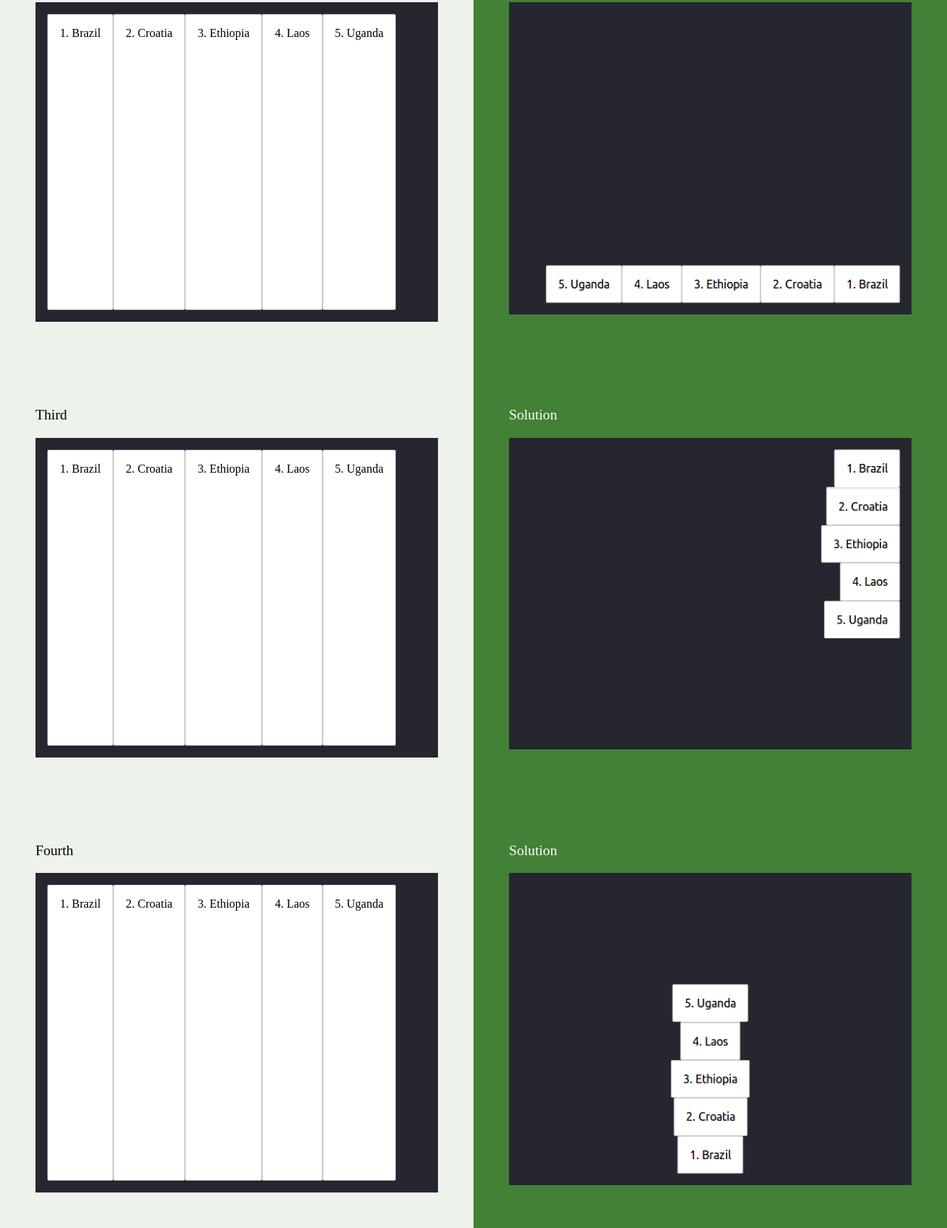
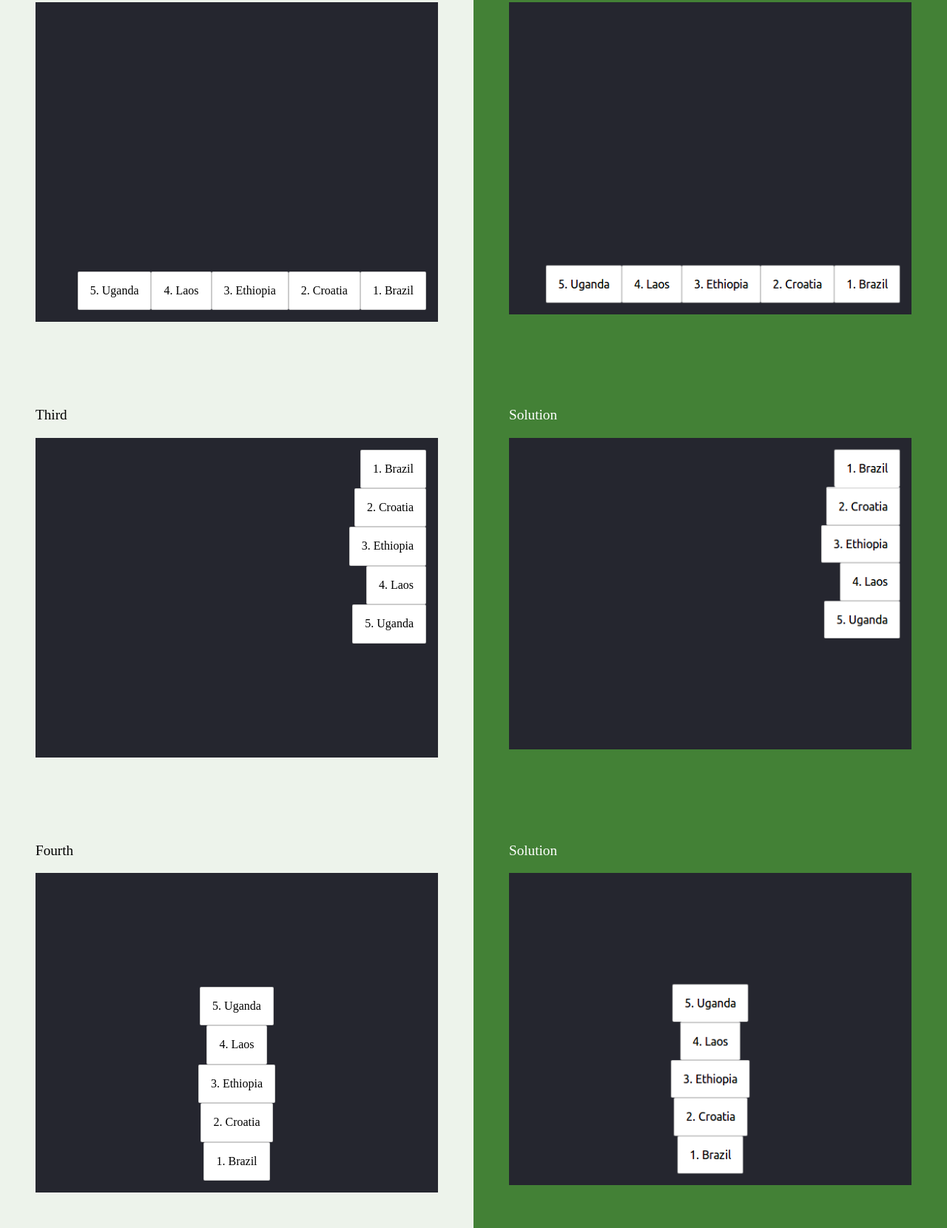
Before and after one commit to Mostafa-kassem-t01/HTML-CSS-GIT, a website: page week-2/13-align-items/index.html in a window 1280 px wide. Shown: the part 877-2537 px from the top of the page at 74% size. Drawn offline with Linux system fonts and the light colour scheme.

Commit message:
Update flexbox.css

```diff
--- a/week-2/13-align-items/flexbox.css
+++ b/week-2/13-align-items/flexbox.css
@@ -1,4 +1,23 @@
 .countries {
   display: flex;
 }
-/* Add your own CSS code below */
+
+.countries--first {
+  align-items: center;
+}
+
+.countries--second {
+  align-items: flex-end;
+  flex-direction: row-reverse;
+}
+
+.countries--third {
+  flex-direction: column;
+  align-items: flex-end;
+}
+
+.countries--fourth {
+  flex-direction: column;
+  align-items: center;
+  flex-direction: column-reverse;
+}
```
